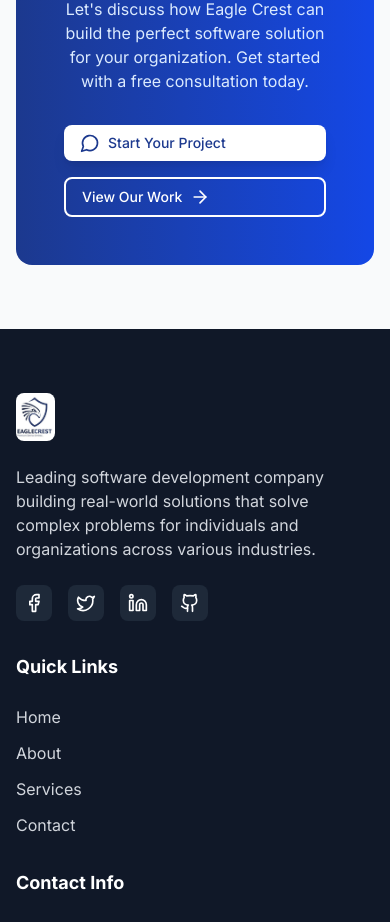
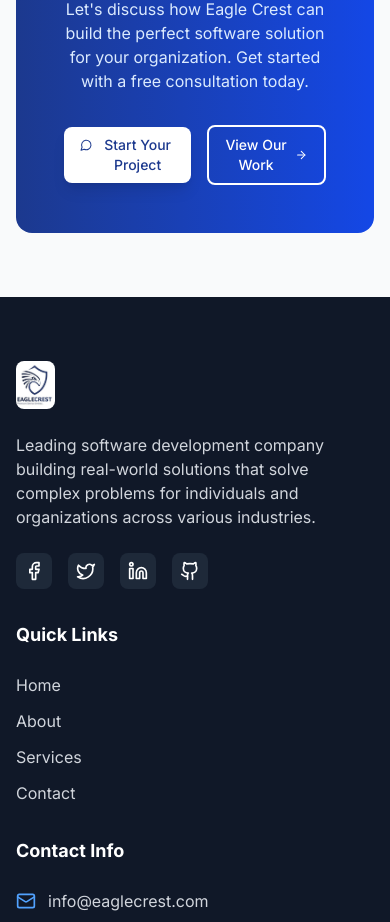
Before and after one commit to ogundelecaleb/eaglecrest, a Next.js app: page / in a window 390 px wide. Shown: the part 5260-6182 px from the top of the page. Built offline with nearby package versions, Linux system fonts and the light colour scheme.

Commit message:
Update CTA component layout for improved button alignment and consistency

```diff
--- a/app/components/CTA.tsx
+++ b/app/components/CTA.tsx
@@ -12,12 +12,12 @@ export default function CTA() {
             with a free consultation today.
           </p>
 
-          <div className="flex flex-col sm:flex-row gap-4 justify-center">
-            <Link href="/contact" className="btn-primary bg-white text-blue-900 hover:bg-blue-50">
+          <div className="flex flex-row gap-4 justify-center items-center">
+            <Link href="/contact" className="btn-primary w-fit bg-white text-blue-900 hover:bg-blue-50">
               <MessageCircle className="mr-2 h-5 w-5" />
               Start Your Project
             </Link>
-            <Link href="/services" className="btn-secondary border-white text-white hover:bg-white hover:text-blue-900">
+            <Link href="/services" className="btn-secondary w-fit border-white text-white hover:bg-white hover:text-blue-900">
               View Our Work
               <ArrowRight className="ml-2 h-5 w-5" />
             </Link>
```
